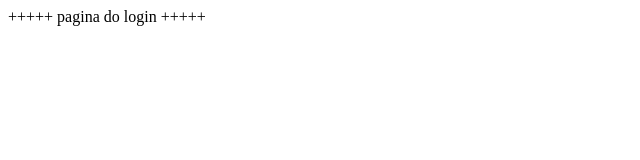
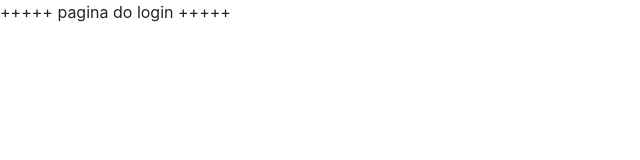
Before and after one commit to COAB1/nina, an Angular app: page / in a window 1280 px wide. Shown: the top 160 px of the page, without its empty margins (0-640 px from the left). Built offline with nearby package versions, Linux system fonts and the light colour scheme.

Commit message:
Adiciona bootstrap

```diff
--- a/package.json
+++ b/package.json
@@ -19,6 +19,7 @@
     "@angular/platform-browser": "~9.1.1",
     "@angular/platform-browser-dynamic": "~9.1.1",
     "@angular/router": "~9.1.1",
+    "bootstrap": "^4.6.0",
     "rxjs": "~6.5.4",
     "tslib": "^1.10.0",
     "zone.js": "~0.10.2"
--- a/src/styles.css
+++ b/src/styles.css
@@ -1 +1,2 @@
 /* You can add global styles to this file, and also import other style files */
+@import "~bootstrap/dist/css/bootstrap.css";
```
Also changed, not shown: 1 other file (tests, documents, lock files or other folders).
